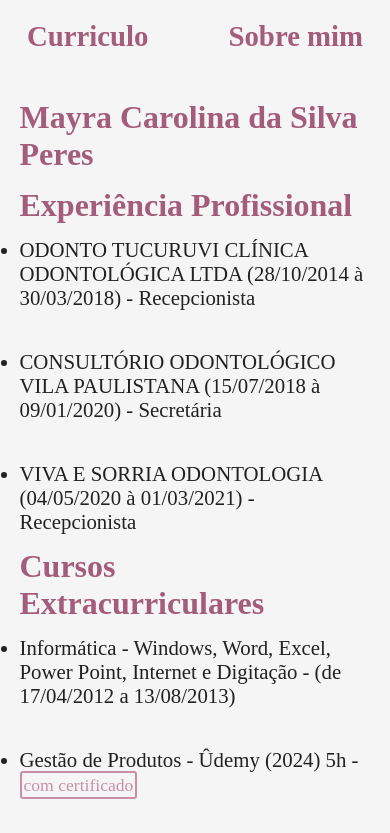
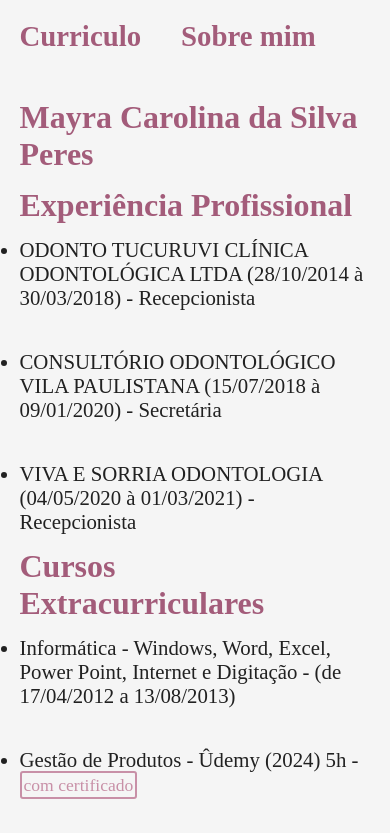
Before and after one commit to MayraCarolinaPeres/meu_portifolio, a plain HTML site: page index.html in a window 390 px wide. Shown: the top 833 px of the page. Drawn offline with Linux system fonts and the light colour scheme.

Commit message:
Add files via upload

```diff
--- a/styles/styles.css
+++ b/styles/styles.css
@@ -17,18 +17,21 @@ body{
     color: var(--cor-fonte);
 }
 .cabecalho{
-    padding: 2% 0% 0% 15%;
+    padding: 0% 0% 0% 15%;
 }
 .cabecalho__menu{
     display: flex;
-    gap: 80px;
+    gap: 40px;
 }
 .cabecalho__menu__link{
     font-size: 1.8rem;
     font-weight: 600;
     text-decoration: none;
     color: var(--cor-titulo);
+    align-items: center;
 }
+
+
 .apresentacao{
     padding: 2% 2% 5% 15%;
     gap: 82px;
@@ -121,9 +124,10 @@ background-color:var(--cor-hover);
         .cabecalho{
             padding: 5%;
         }
-        .cabecalho__menu{
+        .cabecalho__menu__link{
             justify-content: center;
         }
+
 
         .apresentacao{
             flex-direction: column-reverse;
```
